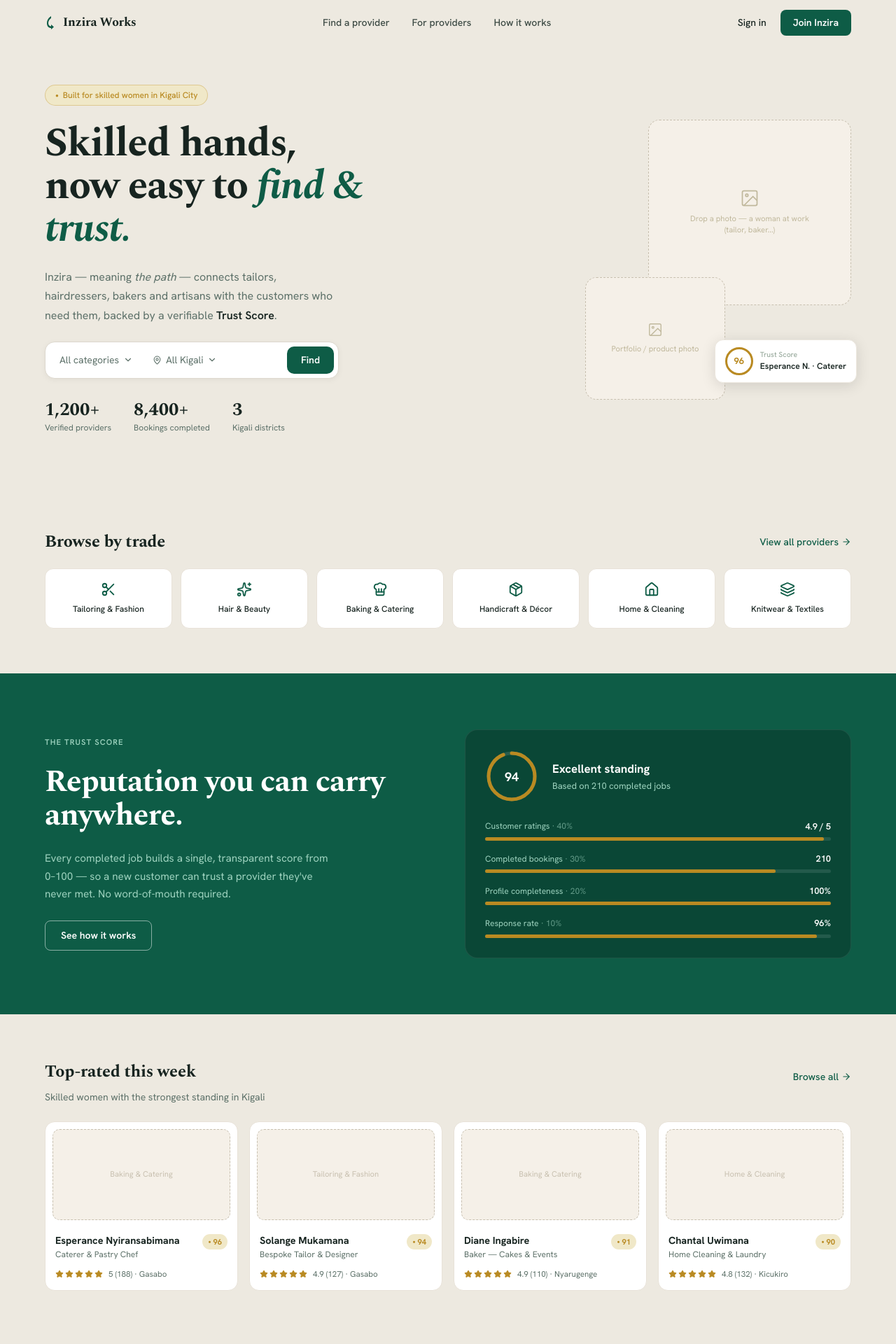
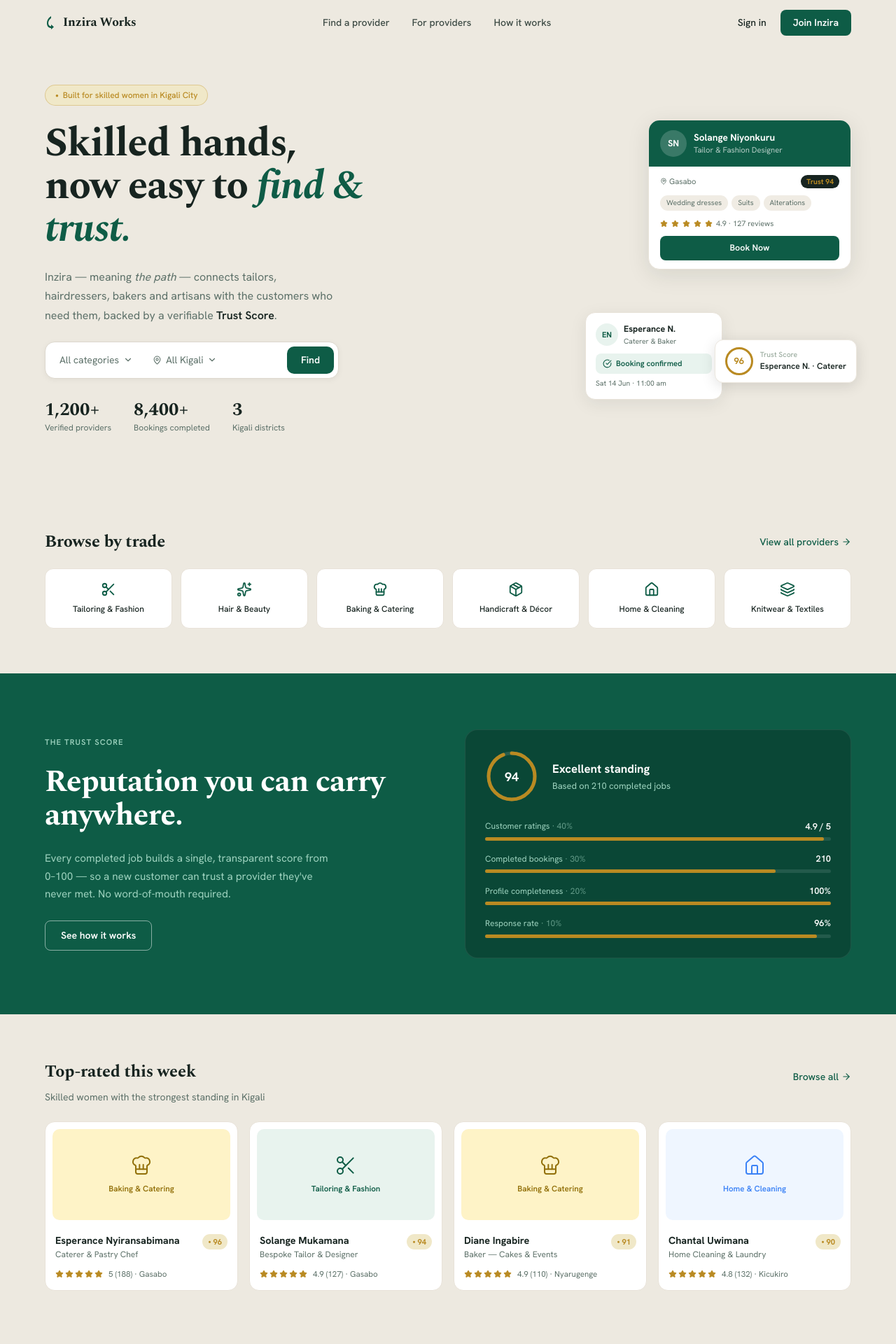
Before and after one commit to LassyGAKUBA/Inzira-works, a React (Vite) app in the folder frontend/: page / in a window 1280 px wide. Shown: the top 1920 px of the page at 70% size. Built offline with nearby package versions, Linux system fonts and the light colour scheme.

Commit message:
Remove all emojis, replace with Lucide icons; fix hero section placeholders

```diff
--- a/frontend/src/pages/admin/AdminDashboard.jsx
+++ b/frontend/src/pages/admin/AdminDashboard.jsx
@@ -178,8 +178,8 @@ function VerificationQueue({ queue, onApprove }) {
                   {p.headline || "No headline"} · {p.district || "—"}
                 </p>
                 <div style={{ display: "flex", alignItems: "center", gap: 8, marginTop: 8 }}>
-                  <span style={{ backgroundColor: DARK, color: GOLD, borderRadius: 99, padding: "2px 8px", fontSize: "0.65rem", fontWeight: 700 }}>
-                    ◆ {Math.round(p.trust_score || 0)}
+                  <span style={{ backgroundColor: DARK, color: GOLD, borderRadius: 99, padding: "2px 8px", fontSize: "0.65rem", fontWeight: 700, display: "inline-flex", alignItems: "center", gap: 4 }}>
+                    <span style={{ width: 5, height: 5, borderRadius: "50%", backgroundColor: GOLD, display: "inline-block" }} /> {Math.round(p.trust_score || 0)}
                   </span>
                   <span style={{ backgroundColor: "#e8f3ee", color: G, borderRadius: 99, padding: "2px 10px", fontSize: "0.65rem", fontWeight: 600, display: "flex", alignItems: "center", gap: 4 }}>
                     <FileText size={10} /> National ID
--- a/frontend/src/pages/customer/CustomerDashboard.jsx
+++ b/frontend/src/pages/customer/CustomerDashboard.jsx
@@ -2,7 +2,7 @@ import { useState, useEffect, useCallback } from "react";
 import { Link } from "react-router-dom";
 import { useAuth } from "../../context/AuthContext";
 import { supabase } from "../../lib/supabase";
-import { Calendar, Image as ImageIcon, Star, X, Loader2 } from "lucide-react";
+import { Calendar, Image as ImageIcon, Star, X, Loader2, CheckCircle, Clock, Shield } from "lucide-react";
 
 // ── Tokens ────────────────────────────────────────────────────────────────────
 const G     = "#0E5C46";
@@ -104,8 +104,8 @@ function BookingCard({ row, onReviewClick }) {
         <div style={{ display: "flex", alignItems: "center", gap: 8, marginBottom: 3 }}>
           <p style={{ color: DARK, fontWeight: 700, fontSize: "0.9rem" }}>{prov.name}</p>
           {prov.trustScore > 0 && (
-            <span style={{ backgroundColor: DARK, color: GOLD, borderRadius: 99, padding: "2px 8px", fontSize: "0.65rem", fontWeight: 700 }}>
-              ◆ {prov.trustScore}
+            <span style={{ backgroundColor: DARK, color: GOLD, borderRadius: 99, padding: "2px 8px", fontSize: "0.65rem", fontWeight: 700, display: "inline-flex", alignItems: "center", gap: 3 }}>
+              <span style={{ width: 5, height: 5, borderRadius: "50%", backgroundColor: GOLD, display: "inline-block" }} /> {prov.trustScore}
             </span>
           )}
         </div>
@@ -117,10 +117,10 @@ function BookingCard({ row, onReviewClick }) {
 
       <div style={{ display: "flex", flexDirection: "column", alignItems: "flex-end", gap: 10 }}>
         {isUpcoming && row.status === "confirmed" && (
-          <span style={{ border: `1px solid ${G}`, color: G, borderRadius: 99, padding: "3px 10px", fontSize: "0.7rem", fontWeight: 600 }}>✓ Confirmed</span>
+          <span style={{ border: `1px solid ${G}`, color: G, borderRadius: 99, padding: "3px 10px", fontSize: "0.7rem", fontWeight: 600, display: "inline-flex", alignItems: "center", gap: 4 }}><CheckCircle size={11} /> Confirmed</span>
         )}
         {isUpcoming && row.status === "pending" && (
-          <span style={{ border: `1px solid ${GOLD}`, color: GOLD, borderRadius: 99, padding: "3px 10px", fontSize: "0.7rem", fontWeight: 600 }}>⌛ Awaiting reply</span>
+          <span style={{ border: `1px solid ${GOLD}`, color: GOLD, borderRadius: 99, padding: "3px 10px", fontSize: "0.7rem", fontWeight: 600, display: "inline-flex", alignItems: "center", gap: 4 }}><Clock size={11} /> Awaiting reply</span>
         )}
         {!isUpcoming && (
           <span style={{ backgroundColor: "#f0ece4", color: MUTED, borderRadius: 99, padding: "3px 10px", fontSize: "0.7rem", fontWeight: 600 }}>Completed</span>
@@ -133,7 +133,7 @@ function BookingCard({ row, onReviewClick }) {
           </button>
         )}
         {!isUpcoming && hasReview && (
-          <span style={{ color: G, fontSize: "0.75rem", fontWeight: 600 }}>★ Reviewed</span>
+          <span style={{ color: G, fontSize: "0.75rem", fontWeight: 600, display: "inline-flex", alignItems: "center", gap: 4 }}><Star size={11} fill={G} /> Reviewed</span>
         )}
         {isUpcoming && (
           <div style={{ display: "flex", gap: 8 }}>
--- a/frontend/src/pages/provider/ProviderDashboard.jsx
+++ b/frontend/src/pages/provider/ProviderDashboard.jsx
@@ -124,7 +124,7 @@ function Overview({ user, profile, pending, onAccept, onDecline, statsLoading })
     <div style={{ display: "flex", flexDirection: "column", gap: 24 }}>
       <div>
         <h1 style={{ fontFamily: SERIF, color: DARK, fontSize: "1.75rem", fontWeight: 700, letterSpacing: "-0.02em" }}>
-          Muraho, {firstName} 👋
+          Welcome back, {firstName}
         </h1>
         <p style={{ color: MUTED, fontSize: "0.875rem", marginTop: 4 }}>Here's how your business is doing this month.</p>
       </div>
--- a/frontend/src/pages/public/HomePage.jsx
+++ b/frontend/src/pages/public/HomePage.jsx
@@ -1,7 +1,7 @@
 import { Link } from "react-router-dom";
 import {
   Scissors, Sparkles, ChefHat, Package, Home, Layers,
-  ChevronDown, Star, ArrowRight, MapPin,
+  ChevronDown, Star, ArrowRight, MapPin, CheckCircle,
 } from "lucide-react";
 import Navbar from "../../components/shared/Navbar";
 import PageTransition from "../../components/shared/PageTransition";
@@ -28,10 +28,10 @@ const CATEGORIES = [
 ];
 
 const PROVIDERS = [
-  { id: 1, name: "Esperance Nyiransabimana", title: "Caterer & Pastry Chef",      category: "Baking & Catering",   district: "Gasabo",     score: 96, rating: 5.0, reviews: 188 },
-  { id: 2, name: "Solange Mukamana",         title: "Bespoke Tailor & Designer",  category: "Tailoring & Fashion", district: "Gasabo",     score: 94, rating: 4.9, reviews: 127 },
-  { id: 3, name: "Diane Ingabire",           title: "Baker — Cakes & Events",     category: "Baking & Catering",   district: "Nyarugenge", score: 91, rating: 4.9, reviews: 110 },
-  { id: 4, name: "Chantal Uwimana",          title: "Home Cleaning & Laundry",    category: "Home & Cleaning",     district: "Kicukiro",   score: 90, rating: 4.8, reviews: 132 },
+  { id: 1, name: "Esperance Nyiransabimana", title: "Caterer & Pastry Chef",     category: "Baking & Catering",   Icon: ChefHat,   iconBg: "#fef3c7", iconColor: "#92700a", district: "Gasabo",     score: 96, rating: 5.0, reviews: 188 },
+  { id: 2, name: "Solange Mukamana",         title: "Bespoke Tailor & Designer", category: "Tailoring & Fashion", Icon: Scissors,  iconBg: "#e8f3ee", iconColor: "#0E5C46", district: "Gasabo",     score: 94, rating: 4.9, reviews: 127 },
+  { id: 3, name: "Diane Ingabire",           title: "Baker — Cakes & Events",    category: "Baking & Catering",   Icon: ChefHat,   iconBg: "#fef3c7", iconColor: "#92700a", district: "Nyarugenge", score: 91, rating: 4.9, reviews: 110 },
+  { id: 4, name: "Chantal Uwimana",          title: "Home Cleaning & Laundry",   category: "Home & Cleaning",     Icon: Home,      iconBg: "#eff6ff", iconColor: "#3b82f6", district: "Kicukiro",   score: 90, rating: 4.8, reviews: 132 },
 ];
 
 // ── Shared primitives ─────────────────────────────────────────────────────────
@@ -218,75 +218,64 @@ function Hero() {
             </div>
           </div>
 
-          {/* Right — photo collage placeholder */}
+          {/* Right — App UI preview */}
           <div className="hidden md:flex items-center justify-end py-8">
             <div style={{ position: "relative", width: 380, height: 400 }}>
-              {/* Large photo placeholder */}
-              <div
-                style={{
-                  width: 290, height: 265,
-                  border: "1.5px dashed #c8c0b0",
-                  borderRadius: 16,
-                  backgroundColor: "#f5f0e8",
-                  position: "absolute", top: 0, right: 0,
-                  display: "flex", flexDirection: "column", alignItems: "center", justifyContent: "center", gap: 8,
-                }}
-              >
-                <svg width="28" height="28" viewBox="0 0 24 24" fill="none" stroke="#c0b89c" strokeWidth="1.5">
-                  <rect x="3" y="3" width="18" height="18" rx="2" />
-                  <circle cx="8.5" cy="8.5" r="1.5" />
-                  <path d="m21 15-5-5L5 21" />
-                </svg>
-                <p style={{ color: "#c0b89c", fontSize: "0.7rem", textAlign: "center", lineHeight: 1.4 }}>
-                  Drop a photo — a woman at work<br />(tailor, baker...)
-                </p>
+
+              {/* Large card — provider profile preview */}
+              <div style={{ width: 290, borderRadius: 16, backgroundColor: "white", border: "1px solid #e8e2d8", boxShadow: "0 8px 32px rgba(23,36,32,0.1)", position: "absolute", top: 0, right: 0, overflow: "hidden" }}>
+                <div style={{ backgroundColor: G, padding: "14px 16px", display: "flex", alignItems: "center", gap: 10 }}>
+                  <div style={{ width: 38, height: 38, borderRadius: "50%", backgroundColor: "rgba(255,255,255,0.18)", color: "white", display: "flex", alignItems: "center", justifyContent: "center", fontWeight: 700, fontSize: "0.8rem", flexShrink: 0 }}>SN</div>
+                  <div>
+                    <p style={{ color: "white", fontWeight: 700, fontSize: "0.85rem", fontFamily: SANS }}>Solange Niyonkuru</p>
+                    <p style={{ color: "rgba(255,255,255,0.7)", fontSize: "0.7rem", fontFamily: SANS }}>Tailor & Fashion Designer</p>
+                  </div>
+                </div>
+                <div style={{ padding: "12px 16px", display: "flex", flexDirection: "column", gap: 10 }}>
+                  <div style={{ display: "flex", alignItems: "center", justifyContent: "space-between" }}>
+                    <span style={{ color: MUTED, fontSize: "0.7rem", display: "flex", alignItems: "center", gap: 3, fontFamily: SANS }}><MapPin size={10} /> Gasabo</span>
+                    <span style={{ backgroundColor: DARK, color: GOLD, borderRadius: 99, padding: "2px 8px", fontSize: "0.65rem", fontWeight: 700, fontFamily: SANS }}>Trust 94</span>
+                  </div>
+                  <div style={{ display: "flex", gap: 5, flexWrap: "wrap" }}>
+                    {["Wedding dresses", "Suits", "Alterations"].map(tag => (
+                      <span key={tag} style={{ backgroundColor: "#f0ece4", color: MUTED, borderRadius: 99, padding: "3px 9px", fontSize: "0.65rem", fontFamily: SANS }}>{tag}</span>
+                    ))}
+                  </div>
+                  <div style={{ display: "flex", alignItems: "center", gap: 5 }}>
+                    {[1,2,3,4,5].map(s => <Star key={s} size={11} style={{ color: GOLD }} fill={GOLD} />)}
+                    <span style={{ color: MUTED, fontSize: "0.68rem", fontFamily: SANS }}>4.9 · 127 reviews</span>
+                  </div>
+                  <div style={{ backgroundColor: G, borderRadius: 8, padding: "8px 0", textAlign: "center", color: "white", fontFamily: SANS, fontWeight: 600, fontSize: "0.78rem" }}>Book Now</div>
+                </div>
               </div>
 
-              {/* Small photo placeholder */}
-              <div
-                style={{
-                  width: 200, height: 175,
-                  border: "1.5px dashed #c8c0b0",
-                  borderRadius: 16,
-                  backgroundColor: "#f5f0e8",
-                  position: "absolute", bottom: 0, left: 0,
-                  display: "flex", flexDirection: "column", alignItems: "center", justifyContent: "center", gap: 8,
-                }}
-              >
-                <svg width="22" height="22" viewBox="0 0 24 24" fill="none" stroke="#c0b89c" strokeWidth="1.5">
-                  <rect x="3" y="3" width="18" height="18" rx="2" />
-                  <circle cx="8.5" cy="8.5" r="1.5" />
-                  <path d="m21 15-5-5L5 21" />
-                </svg>
-                <p style={{ color: "#c0b89c", fontSize: "0.7rem" }}>Portfolio / product photo</p>
+              {/* Small card — recent booking confirmation */}
+              <div style={{ width: 196, borderRadius: 14, backgroundColor: "white", border: "1px solid #e8e2d8", boxShadow: "0 6px 24px rgba(23,36,32,0.08)", position: "absolute", bottom: 0, left: 0, padding: 14 }}>
+                <div style={{ display: "flex", alignItems: "center", gap: 8, marginBottom: 10 }}>
+                  <div style={{ width: 32, height: 32, borderRadius: "50%", backgroundColor: "#e8f3ee", color: G, display: "flex", alignItems: "center", justifyContent: "center", fontWeight: 700, fontSize: "0.7rem" }}>EN</div>
+                  <div>
+                    <p style={{ color: DARK, fontWeight: 700, fontSize: "0.78rem", fontFamily: SANS }}>Esperance N.</p>
+                    <p style={{ color: MUTED, fontSize: "0.65rem", fontFamily: SANS }}>Caterer & Baker</p>
+                  </div>
+                </div>
+                <div style={{ backgroundColor: "#e8f3ee", borderRadius: 8, padding: "6px 10px", display: "flex", alignItems: "center", gap: 6 }}>
+                  <CheckCircle size={13} style={{ color: G, flexShrink: 0 }} />
+                  <span style={{ color: G, fontSize: "0.7rem", fontWeight: 600, fontFamily: SANS }}>Booking confirmed</span>
+                </div>
+                <p style={{ color: MUTED, fontSize: "0.65rem", marginTop: 6, fontFamily: SANS }}>Sat 14 Jun · 11:00 am</p>
               </div>
 
               {/* Trust Score floating chip */}
-              <div
-                style={{
-                  position: "absolute", bottom: 24, right: -8,
-                  backgroundColor: "white",
-                  borderRadius: 12,
-                  padding: "10px 14px",
-                  boxShadow: "0 4px 20px rgba(0,0,0,0.12)",
-                  display: "flex", alignItems: "center", gap: 10,
-                  border: "1px solid #ece7de",
-                }}
-              >
-                <div
-                  style={{
-                    width: 40, height: 40, borderRadius: "50%",
-                    border: `3px solid ${GOLD}`,
-                    display: "flex", alignItems: "center", justifyContent: "center",
-                  }}
-                >
+              <div style={{ position: "absolute", bottom: 24, right: -8, backgroundColor: "white", borderRadius: 12, padding: "10px 14px", boxShadow: "0 4px 20px rgba(0,0,0,0.12)", display: "flex", alignItems: "center", gap: 10, border: "1px solid #ece7de" }}>
+                <div style={{ width: 40, height: 40, borderRadius: "50%", border: `3px solid ${GOLD}`, display: "flex", alignItems: "center", justifyContent: "center" }}>
                   <span style={{ color: GOLD, fontWeight: 700, fontSize: 13, fontFamily: SANS }}>96</span>
                 </div>
                 <div>
-                  <p style={{ color: "#9aab9e", fontSize: "0.65rem", fontWeight: 500 }}>Trust Score</p>
-                  <p style={{ color: DARK, fontSize: "0.75rem", fontWeight: 600 }}>Esperance N. · Caterer</p>
+                  <p style={{ color: "#9aab9e", fontSize: "0.65rem", fontWeight: 500, fontFamily: SANS }}>Trust Score</p>
+                  <p style={{ color: DARK, fontSize: "0.75rem", fontWeight: 600, fontFamily: SANS }}>Esperance N. · Caterer</p>
                 </div>
               </div>
+
             </div>
           </div>
         </div>
@@ -474,18 +463,18 @@ function TopRated() {
               }}
               className="hover:border-[#0E5C46] transition-colors"
             >
-              {/* Photo placeholder */}
+              {/* Category visual */}
               <div
                 style={{
-                  backgroundColor: "#f5f0e8",
+                  backgroundColor: p.iconBg,
                   margin: 10,
                   borderRadius: 10,
-                  border: "1.5px dashed #c8c0b0",
                   height: 130,
-                  display: "flex", flexDirection: "column", alignItems: "center", justifyContent: "center", gap: 5,
+                  display: "flex", flexDirection: "column", alignItems: "center", justifyContent: "center", gap: 8,
                 }}
               >
-                <p style={{ color: "#c8c0b0", fontSize: "0.7rem" }}>{p.category}</p>
+                <p.Icon size={32} style={{ color: p.iconColor }} strokeWidth={1.5} />
+                <p style={{ color: p.iconColor, fontSize: "0.72rem", fontWeight: 600, fontFamily: SANS }}>{p.category}</p>
               </div>
 
               {/* Info */}
--- a/frontend/src/pages/public/ProviderProfilePage.jsx
+++ b/frontend/src/pages/public/ProviderProfilePage.jsx
@@ -14,7 +14,7 @@ import { useAuth } from "../../context/AuthContext";
 import {
   MapPin, Star, CheckCircle, ArrowRight,
   X, Heart, Share2, MessageCircle, Lock,
-  Search, Image as ImageIcon,
+  Search, Image as ImageIcon, Shield,
 } from "lucide-react";
 
 // ─────────────────────────────────────────────────────────────────────────────
@@ -182,8 +182,8 @@ function TrustScoreBadge({ score, size = "md" }) {
   const color = score >= 90 ? "#10B981" : score >= 75 ? "#0E5C46" : "#64748B";
   const px = size === "lg" ? "text-base px-3 py-1" : "text-xs px-2 py-0.5";
   return (
-    <div style={{ border: `2px solid ${color}`, color }} className={`inline-flex items-center gap-1 rounded-full font-bold bg-white ${px}`}>
-      <span>✦</span> {score}
+    <div style={{ border: `2px solid ${color}`, color }} className={`inline-flex items-center gap-1.5 rounded-full font-bold bg-white ${px}`}>
+      <Shield size={11} fill={color} stroke="none" /> {score}
     </div>
   );
 }
```
